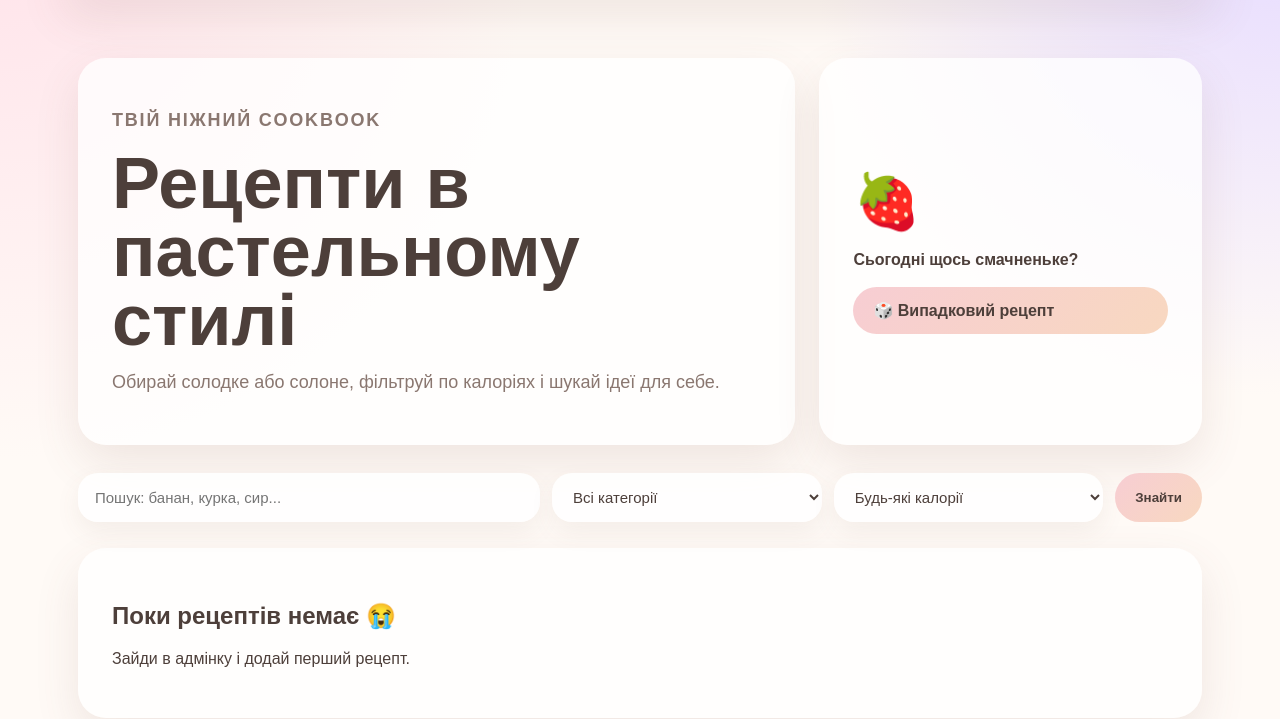
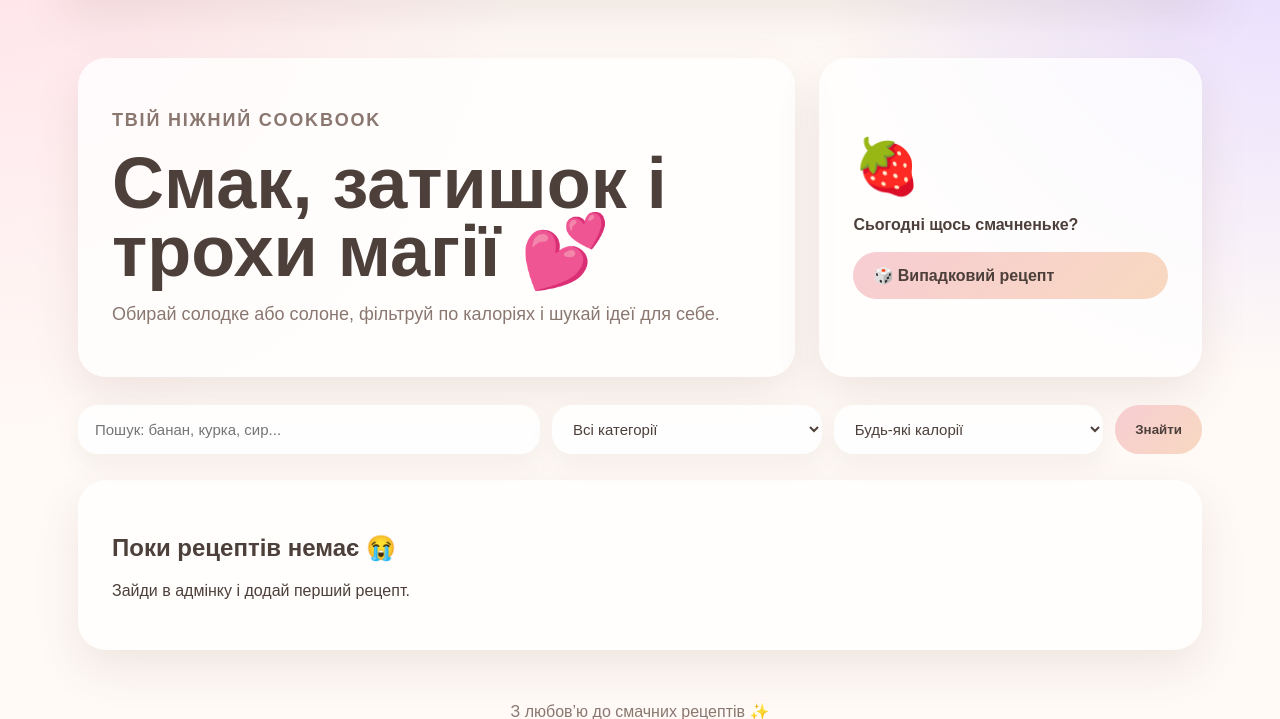
Before and after one commit to anastasiashoyko3-gif/pastel-recipe-site1, a Flask app: template templates/index.html in a window 1280 px wide. Shown: the part 73-792 px from the top of the page. Run offline with Flask 3, Linux system fonts and the light colour scheme; the template is opened without the code that fills it, so the values that code supplies are empty.

Commit message:
Update index.html

```diff
--- a/templates/index.html
+++ b/templates/index.html
@@ -5,7 +5,7 @@
 <section class="hero">
     <div>
         <p class="tag">твій ніжний cookbook</p>
-        <h1>Рецепти в пастельному стилі</h1>
+        <h1>Смак, затишок і трохи магії 💕</h1>
         <p>Обирай солодке або солоне, фільтруй по калоріях і шукай ідеї для себе.</p>
     </div>
     <div class="hero-card">
```
